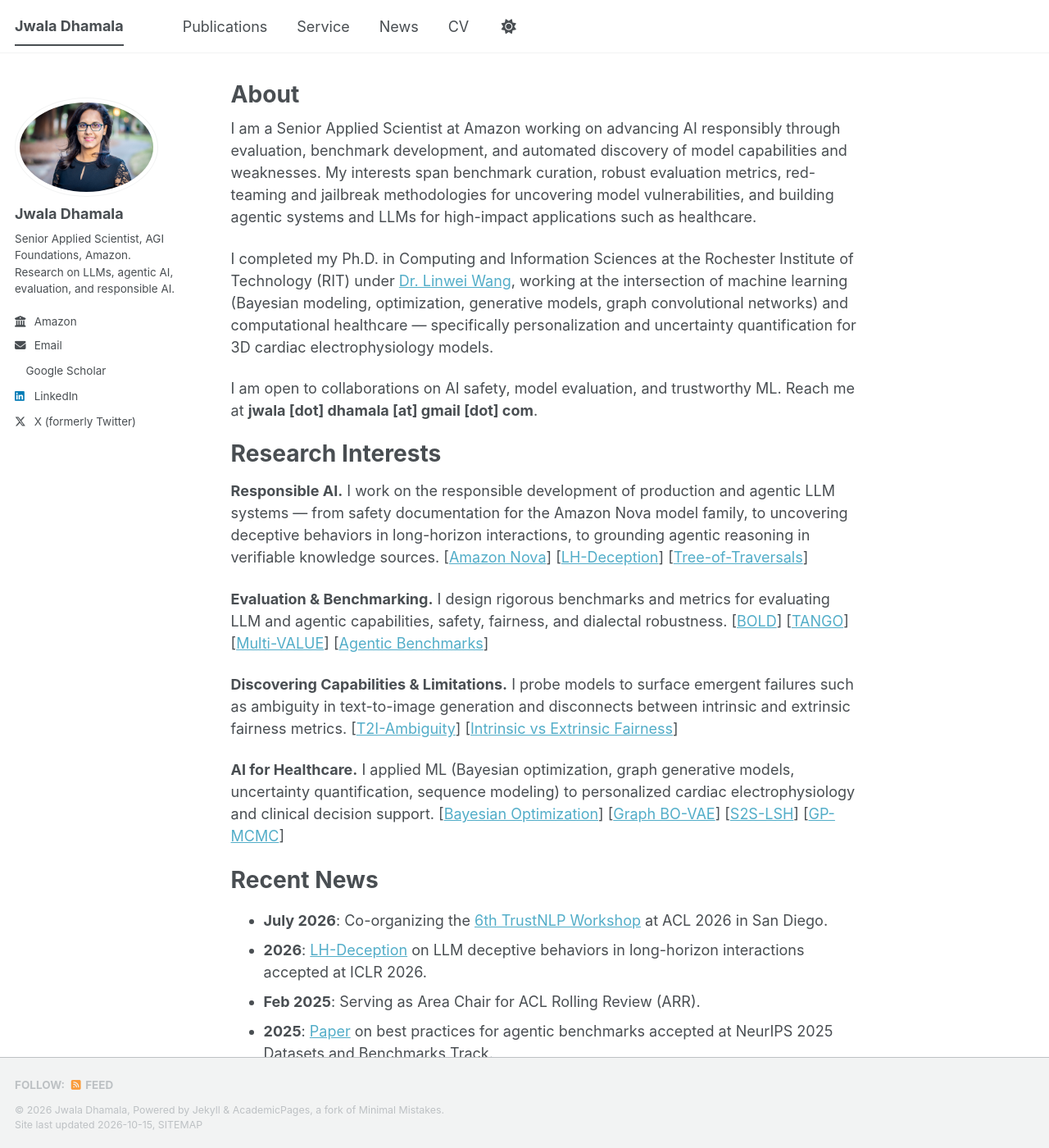
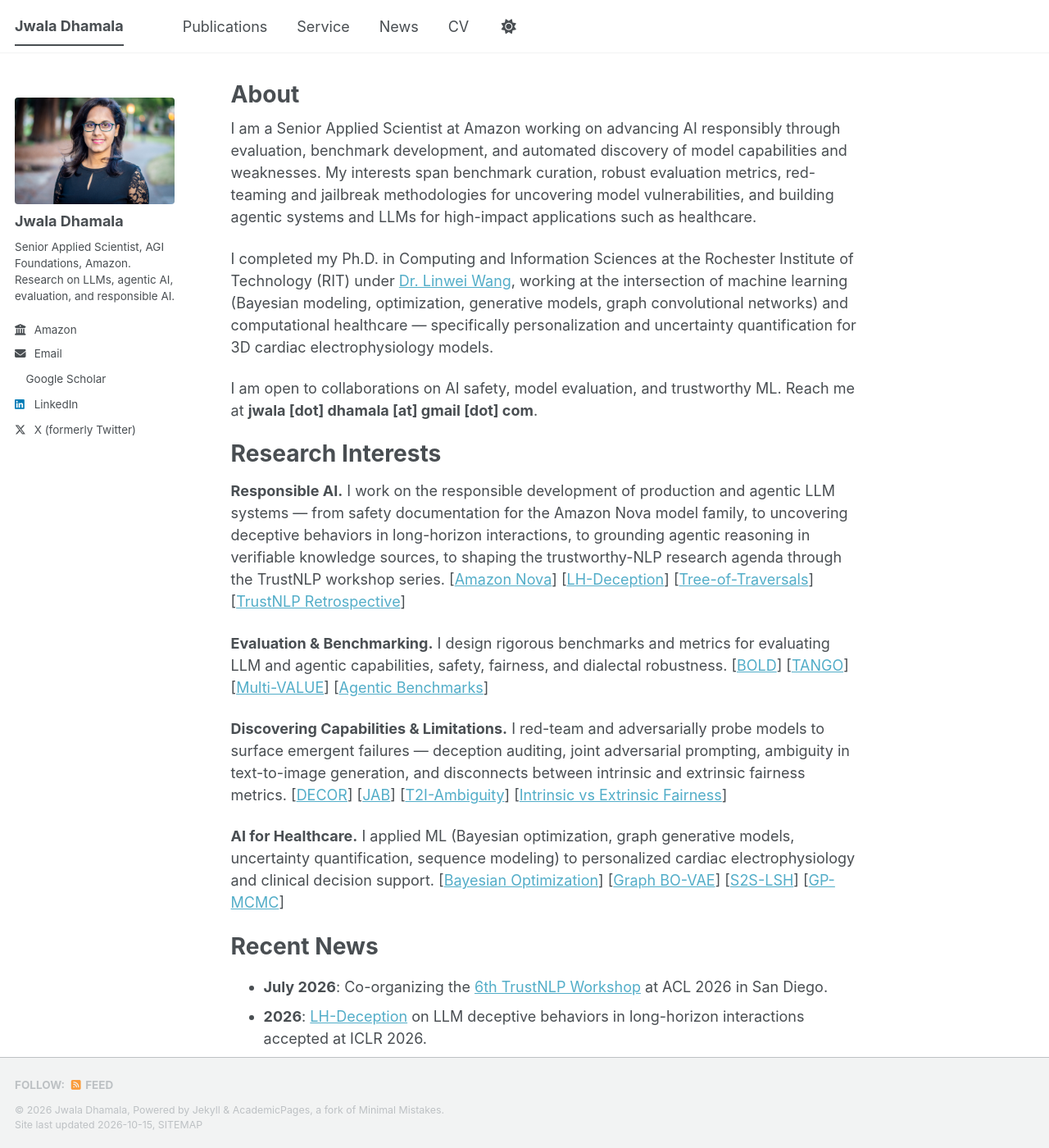
Before and after one commit to jwaladhamala/jwaladhamala.github.io, a Jekyll site: the page built from _pages/about.md, in a window 1280 px wide and 1400 px high. Shown: the whole window at 82% size. Built offline with Jekyll 4.4.1, drawn with Linux system fonts in a browser that asks for light colours; a style sheet for code colours, icons or effects is not loaded.

Commit message:
Add patents, missing papers, and improve mobile layout
- Add 3 US patents to publications page under new Patents section
- Add DECOR, JAB, and TrustNLP retrospective papers
- Cite new papers under Responsible AI / Discovering research interests
- Mobile: full-width centered profile photo with name/socials stacked below
- Remove circular avatar frame in favor of rectangular photo with light rounded corners

```diff
--- a/_pages/about.md
+++ b/_pages/about.md
@@ -16,11 +16,11 @@
 Research Interests
 ======
 
-**Responsible AI.** I work on the responsible development of production and agentic LLM systems — from safety documentation for the Amazon Nova model family, to uncovering deceptive behaviors in long-horizon interactions, to grounding agentic reasoning in verifiable knowledge sources. [[Amazon Nova](https://arxiv.org/abs/2506.12103)] [[LH-Deception](https://arxiv.org/abs/2510.03999)] [[Tree-of-Traversals](https://aclanthology.org/2024.acl-long.665.pdf)]
+**Responsible AI.** I work on the responsible development of production and agentic LLM systems — from safety documentation for the Amazon Nova model family, to uncovering deceptive behaviors in long-horizon interactions, to grounding agentic reasoning in verifiable knowledge sources, to shaping the trustworthy-NLP research agenda through the TrustNLP workshop series. [[Amazon Nova](https://arxiv.org/abs/2506.12103)] [[LH-Deception](https://arxiv.org/abs/2510.03999)] [[Tree-of-Traversals](https://aclanthology.org/2024.acl-long.665.pdf)] [[TrustNLP Retrospective](https://arxiv.org/abs/2608.11171)]
 
 **Evaluation & Benchmarking.** I design rigorous benchmarks and metrics for evaluating LLM and agentic capabilities, safety, fairness, and dialectal robustness. [[BOLD](https://dl.acm.org/doi/10.1145/3442188.3445924)] [[TANGO](https://dl.acm.org/doi/abs/10.1145/3593013.3594078)] [[Multi-VALUE](https://arxiv.org/abs/2212.08011)] [[Agentic Benchmarks](https://arxiv.org/abs/2507.02825)]
 
-**Discovering Capabilities & Limitations.** I probe models to surface emergent failures such as ambiguity in text-to-image generation and disconnects between intrinsic and extrinsic fairness metrics. [[T2I-Ambiguity](https://aclanthology.org/2023.acl-long.804/)] [[Intrinsic vs Extrinsic Fairness](https://arxiv.org/abs/2203.08670)]
+**Discovering Capabilities & Limitations.** I red-team and adversarially probe models to surface emergent failures — deception auditing, joint adversarial prompting, ambiguity in text-to-image generation, and disconnects between intrinsic and extrinsic fairness metrics. [[DECOR](https://arxiv.org/abs/2605.19270)] [[JAB](https://arxiv.org/abs/2311.09473)] [[T2I-Ambiguity](https://aclanthology.org/2023.acl-long.804/)] [[Intrinsic vs Extrinsic Fairness](https://arxiv.org/abs/2203.08670)]
 
 **AI for Healthcare.** I applied ML (Bayesian optimization, graph generative models, uncertainty quantification, sequence modeling) to personalized cardiac electrophysiology and clinical decision support. [[Bayesian Optimization](https://www.sciencedirect.com/science/article/abs/pii/S1361841520300360)] [[Graph BO-VAE](https://arxiv.org/abs/1907.01406)] [[S2S-LSH](https://arxiv.org/pdf/1811.06106.pdf)] [[GP-MCMC](https://arxiv.org/abs/2006.01983)]
 
--- a/_sass/layout/_sidebar.scss
+++ b/_sass/layout/_sidebar.scss
@@ -141,41 +141,38 @@
    ========================================================================== */
 
 .author__avatar {
-  display: table-cell;
-  vertical-align: top;
-  width: 36px;
-  // set width only, for non-square avatars
-  // height: 36px;
+  display: block;
+  text-align: center;
 
   @include breakpoint($large) {
-    display: block;
+    text-align: left;
     width: auto;
     height: auto;
   }
 
   img {
-    max-width: 175px;
-    border-radius: 50%;
+    display: block;
+    width: 80%;
+    max-width: 80%;
+    margin: 0 auto;
+    border-radius: 4px;
 
     @include breakpoint($large) {
-      padding: 5px;
-      border: 1px solid var(--global-border-color);
+      width: 100%;
+      max-width: 200px;
+      margin: 0;
     }
   }
 }
 
 .author__content {
-  display: table-cell;
-  vertical-align: top;
-  padding-left: 15px;
-  padding-right: 25px;
-  line-height: 1;
+  display: block;
+  padding: 0.75rem 0 0 0;
+  line-height: 1.4;
 
   @include breakpoint($large) {
-    display: block;
     width: 100%;
-    padding-left: 0;
-    padding-right: 0;
+    padding: 0;
   }
 }
 
```
Also changed, not shown: _pages/publications.html (+4 -14 lines), _publications/2023-11-16-jab.md (added, +9 -0 lines), _publications/2024-01-01-patent-model-configuration.md (added, +9 -0 lines), _publications/2024-10-01-patent-cohort-determination.md (added, +9 -0 lines), _publications/2026-01-01-patent-nlp-error-detection.md (added, +9 -0 lines), _publications/2026-05-01-decor.md (added, +9 -0 lines), _publications/2026-08-01-trustnlp-retrospective.md (added, +9 -0 lines).
